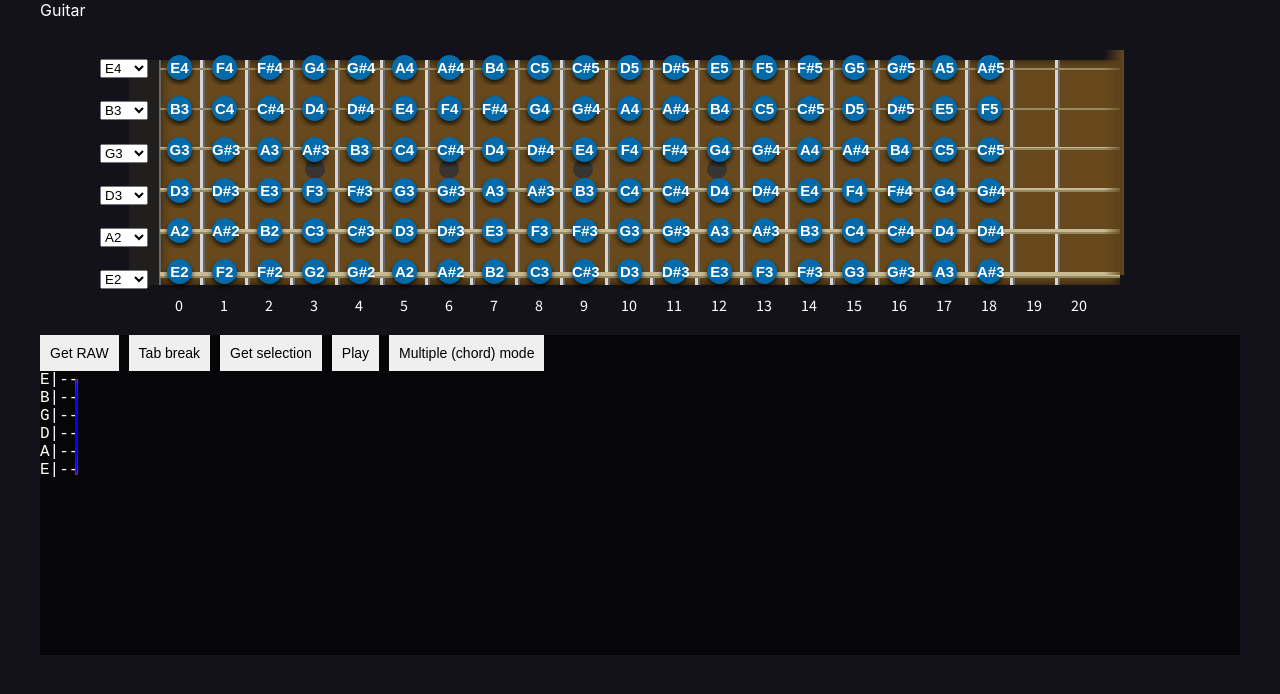
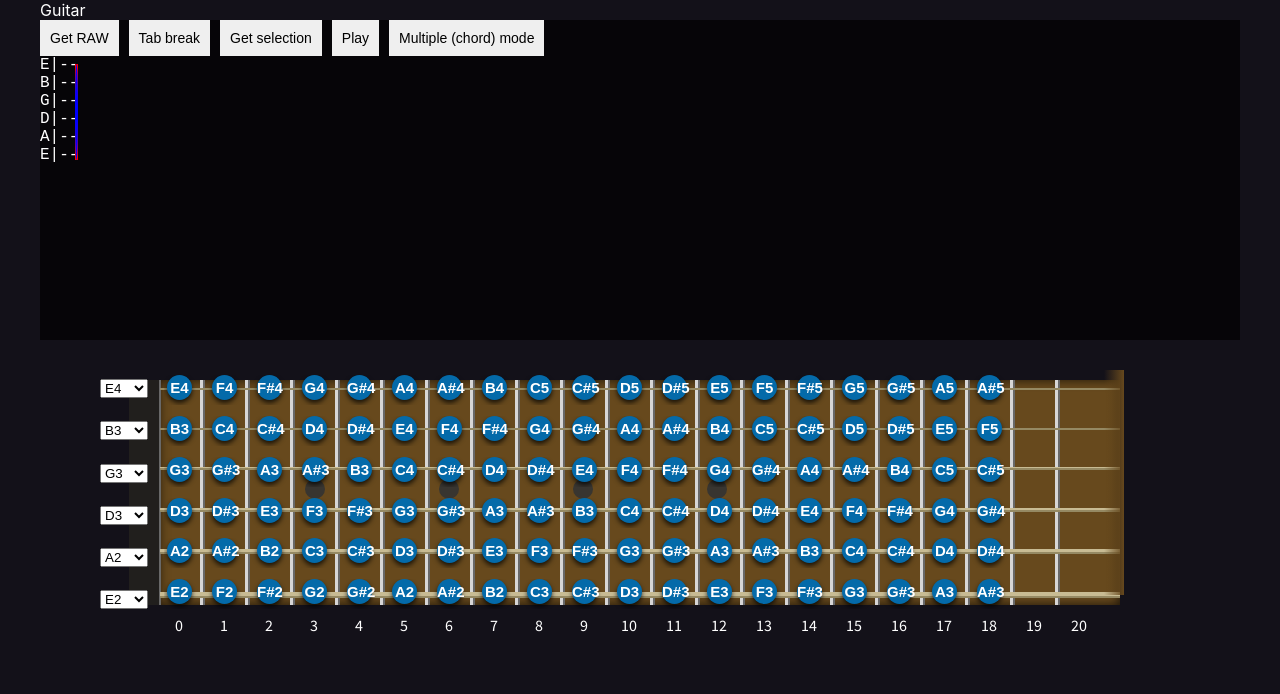
Before and after one commit to kulek1/guitar-tab-maker-issues, a React (Create React App) app: page / in a window 1280 px wide. Shown: the top 694 px of the page. Built offline with nearby package versions, Linux system fonts and the light colour scheme; what webaudiofont would draw is missing.

Commit message:
feat: move tab to up

```diff
--- a/src/App.tsx
+++ b/src/App.tsx
@@ -57,8 +57,8 @@ function App() {
           clearEditorState,
         }}
       >
+        <TabEditor />
         <GuitarFretboard />
-        <TabEditor />
       </AppContext.Provider>
     </div>
   );
```
